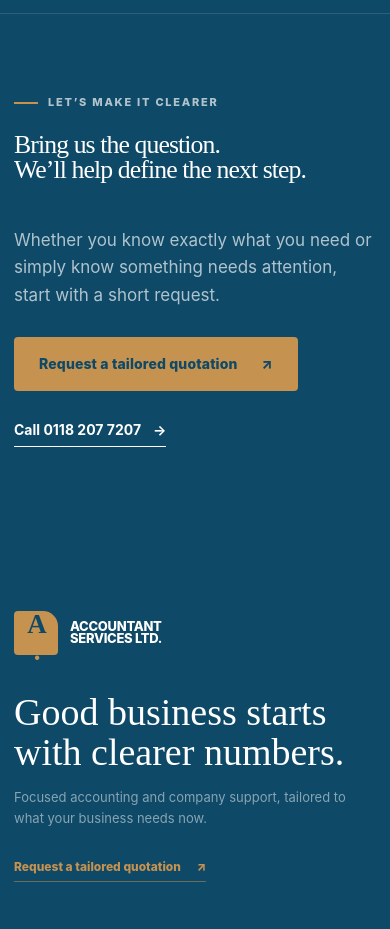
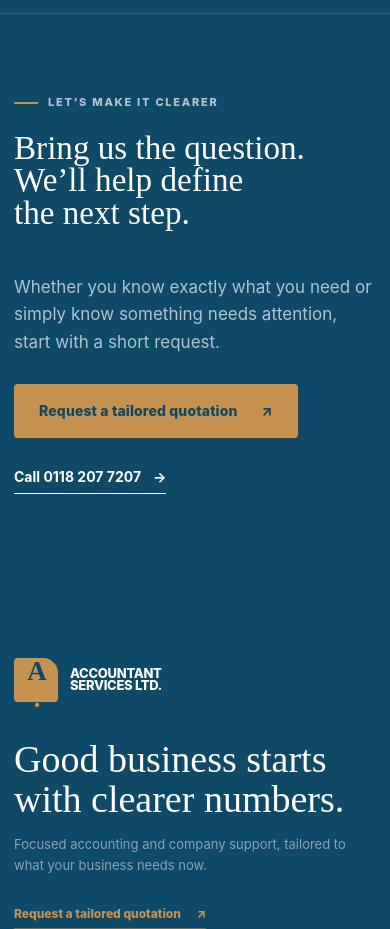
Before and after one commit to Tynarshe/accountant-services, a Next.js app: page / in a window 390 px wide. Shown: the part 9480-10409 px from the top of the page. Built offline with nearby package versions, Linux system fonts and the light colour scheme.

Commit message:
Rebalance closing headline

```diff
--- a/app/globals.css
+++ b/app/globals.css
@@ -368,7 +368,7 @@ button { color: inherit; }
 .article-card > strong span { margin-left: 10px; }
 .final-cta { color: var(--white); background: var(--forest); border-top: 1px solid rgba(255,255,255,.12); }
 .final-cta-inner { min-height: 360px; padding: 70px 0; display: grid; grid-template-columns: 1.15fr .85fr; align-items: center; gap: 80px; }
-.final-cta h2 { margin: 20px 0 0; font-family: var(--serif); font-size: clamp(42px, 4.5vw, 60px); font-weight: 400; line-height: .98; letter-spacing: -.035em; }
+.final-cta h2 { margin: 20px 0 0; font-family: var(--serif); font-size: clamp(46px, 5vw, 68px); font-weight: 400; line-height: .98; }
 .final-cta h2 span { display: block; white-space: nowrap; }
 .final-cta-inner > div:last-child > p { margin: 0 0 28px; color: rgba(255,255,255,.67); font-size: 17px; }
 .final-cta-inner > div:last-child > div { display: flex; align-items: center; gap: 28px; }
@@ -869,7 +869,7 @@ button { color: inherit; }
   .process-step p { font-size: 13px; }
   .popular-grid { grid-template-columns: 1fr; }
   .article-art { height: 250px; }
-  .final-cta h2 { font-size: clamp(21px, 6.6vw, 34px); }
+  .final-cta h2 { font-size: clamp(27px, 8.5vw, 42px); }
   .final-cta-inner > div:last-child > div { align-items: flex-start; flex-direction: column; }
   .footer-links { grid-template-columns: 1fr 1fr; }
   .footer-links > div:last-child { grid-column: 1 / -1; }
--- a/app/page.tsx
+++ b/app/page.tsx
@@ -180,7 +180,7 @@ export default function Home() {
 
       <section className="final-cta">
         <div className="page-shell final-cta-inner">
-          <div><div className="eyebrow light"><span /> Let’s make it clearer</div><h2><span>Bring us the question.</span><span>We’ll help define the next step.</span></h2></div>
+          <div><div className="eyebrow light"><span /> Let’s make it clearer</div><h2><span>Bring us the question.</span><span>We’ll help define</span><span>the next step.</span></h2></div>
           <div><p>Whether you know exactly what you need or simply know something needs attention, start with a short request.</p><div><a className="button button-accent" href="#quotation">Request a tailored quotation <span>↗</span></a><a className="text-link light-link" href="tel:01182077207">Call 0118 207 7207 <span>→</span></a></div></div>
         </div>
       </section>
```
Also changed, not shown: 16 other files (tests, documents, lock files or other folders).
